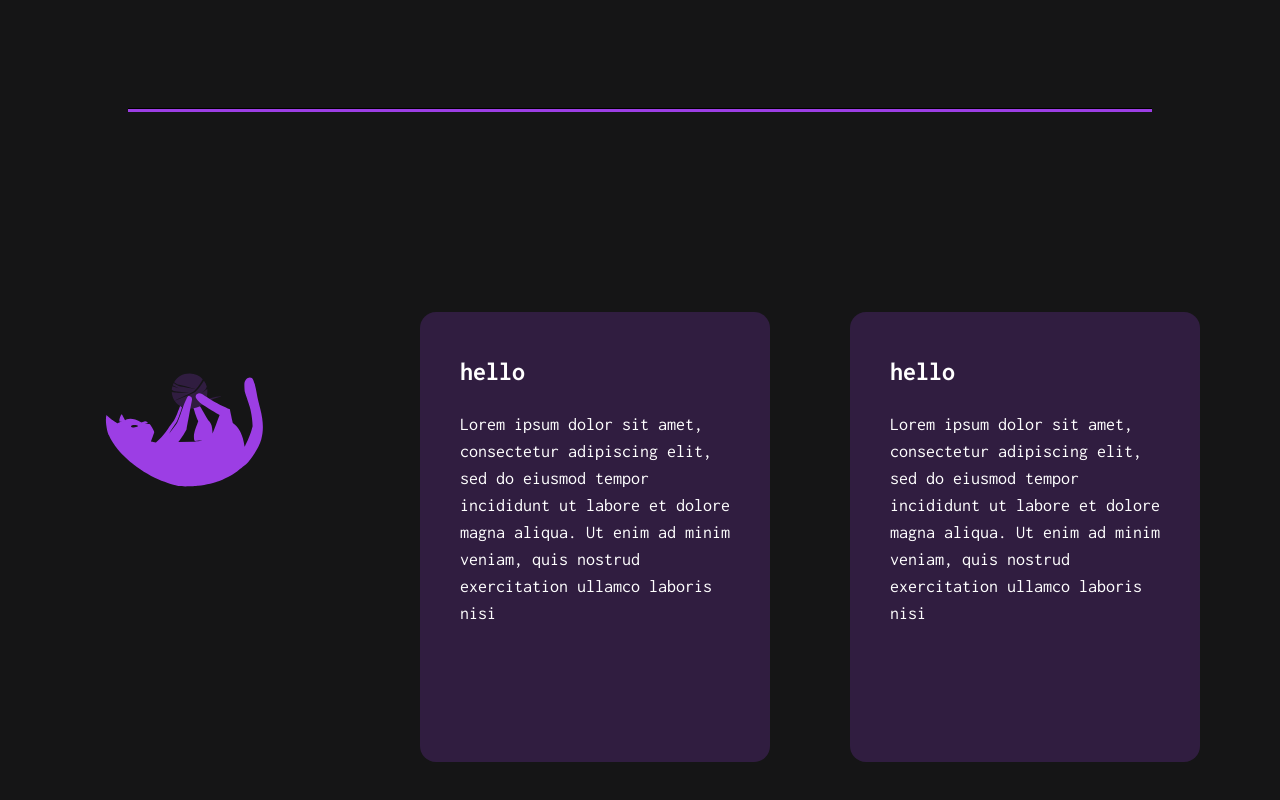
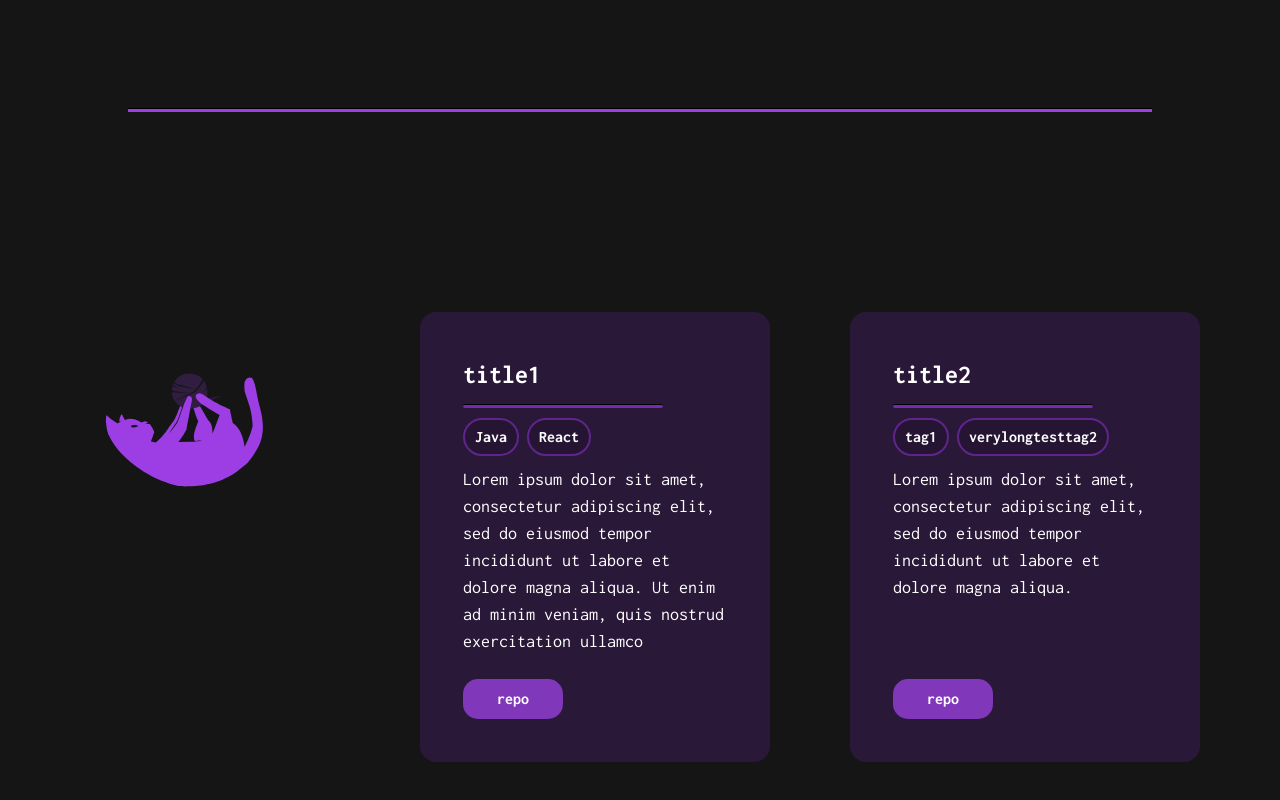
Before and after one commit to geilu/personal-site, a React (Vite) app: page / in a window 1280 px wide. Shown: the part 826-1626 px from the top of the page. Built offline with nearby package versions, Linux system fonts and the light colour scheme.

Commit message:
improve project card

```diff
--- a/src/App.tsx
+++ b/src/App.tsx
@@ -6,7 +6,6 @@ import projectCatSvg from "./assets/projectcat.svg";
 import skillCatSvg from './assets/skillcat.svg';
 
 function App() {
-
     return (
         <>
             <Navbar />
@@ -15,7 +14,7 @@ function App() {
                 <div id="about-section" className="p-[150px] pb-[300px] pt-[300px] flex flex-row gap-[100px] justify-between w-[100%]">
                     <div className="max-w-[550px] min-w-0 mr-[50px]">
                         <h1 className="text-6xl font-bold mb-[20px] text-[#9C3EE4]">About</h1>
-                    <p className="text-white text-3xl text-wrap break-all">Lorem ipsum <b>dolor sit</b> amet, consectetur adipiscing elit, <b>sed do</b> eiusmod tempor incididunt ut labore et <b>dolore magna</b> aliqua. Ut enim ad</p>
+                        <p className="text-white text-3xl text-wrap break-normal">Lorem ipsum <b>dolor sit</b> amet, consectetur adipiscing elit, <b>sed do</b> eiusmod tempor incididunt ut labore et <b>dolore magna</b> aliqua. Ut enim ad</p>
                         <button className="mt-[30px] p-[10px] bg-[#9C3EE4]">link</button>
                     </div>
                     <div className="p-[50px] w-[100%] max-w-[630px]">
@@ -30,8 +29,16 @@ function App() {
                         <img src={projectCatSvg} alt="cat" />
                     </div>
                     <div className="flex flex-row gap-[80px]">
-                    <ProjectCard />
-                    <ProjectCard />
+                        <ProjectCard
+                            title="title1"
+                            desc="Lorem ipsum dolor sit amet, consectetur adipiscing elit, sed do eiusmod tempor incididunt ut labore et dolore magna aliqua. Ut enim ad minim veniam, quis nostrud exercitation ullamco"
+                            repo="https://github.com/geilu/personal-site"
+                            tags={["Java", "React"]}/>
+                        <ProjectCard
+                            title="title2"
+                            desc="Lorem ipsum dolor sit amet, consectetur adipiscing elit, sed do eiusmod tempor incididunt ut labore et dolore magna aliqua."
+                            repo="https://github.com/geilu/personal-site"
+                            tags={["tag1", "verylongtesttag2"]}/>
                     </div>
                 </div>
 
--- a/src/components/projectCard.tsx
+++ b/src/components/projectCard.tsx
@@ -1,8 +1,33 @@
-export default function ProjectCard() {
+import ProjectTag from "./projectTag.tsx";
+
+interface Content {
+    title: string;
+    desc: string;
+    repo: string;
+    tags: string[];
+}
+
+export default function ProjectCard(props: Readonly<Content>) {
+    const handleClick = () => {
+        globalThis.location.href = props.repo;
+    }
+
     return (
-        <div className="project-card bg-[#301D40] w-[350px] h-[450px] p-[40px] rounded-2xl">
-            <h1 className="text-[26px] text-white font-bold">hello</h1>
-            <p className="text-[18px] pt-[20px] justify-left text-white">Lorem ipsum dolor sit amet, consectetur adipiscing elit, sed do eiusmod tempor incididunt ut labore et dolore magna aliqua. Ut enim ad minim veniam, quis nostrud exercitation ullamco laboris nisi</p>
+        <div className="project-card flex flex-col justify-between bg-[#291838] w-[350px] h-[450px] p-[40px] rounded-2xl">
+            <div>
+                <h1 className="text-[26px] text-white font-bold">{props.title}</h1>
+                <hr className="rounded-full h-[4px] bg-[#762ab0] w-[200px] mt-[10px]"/>
+
+                <div className="flex flex-row justify-start gap-2 mt-[10px]">
+                    {props.tags.map((tag) => (
+                        <ProjectTag tag={tag} key={tag} />
+                    ))}
+                </div>
+
+                <p className="text-[18px] mt-[10px] justify-left text-white">{props.desc}</p>
+            </div>
+            <button className="bg-[#8137b9] rounded-[15px] w-[100px] h-[40px] font-bold text-white"
+                    onClick={handleClick}>repo</button>
         </div>
     )
 }
--- /dev/null
+++ b/src/components/projectTag.tsx
@@ -0,0 +1,7 @@
+export default function ProjectTag({tag}: Readonly<{ tag: string }>) {
+    return (
+        <div className="bg-[#251533] text-white p-[5px] pl-[10px] pr-[10px] rounded-full border-solid border-[#60258d] border-[2px] font-bold">
+            {tag}
+        </div>
+    )
+}
--- a/src/index.css
+++ b/src/index.css
@@ -31,3 +31,12 @@ b {
 .navbar a:hover {
     background-color: #8137b9;
 }
+
+.project-card {
+    border: solid transparent;
+    transition: border-color 0.3s ease, box-shadow 0.3s ease;
+}
+.project-card:hover {
+    border-color: #60258d;
+    box-shadow: 0 0 2px 2px #60258d inset;
+}
```
Lines whose indentation alone changed are shown as unchanged.
